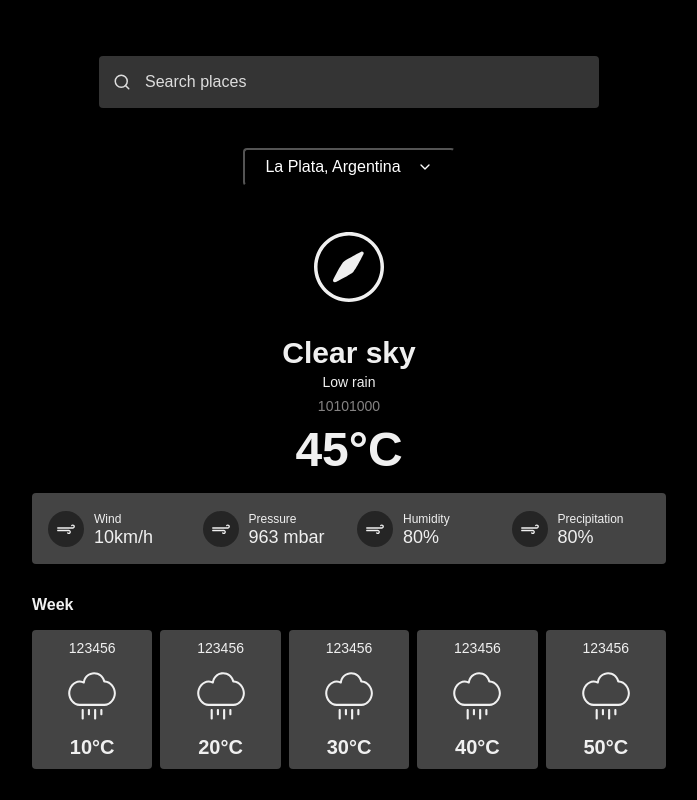
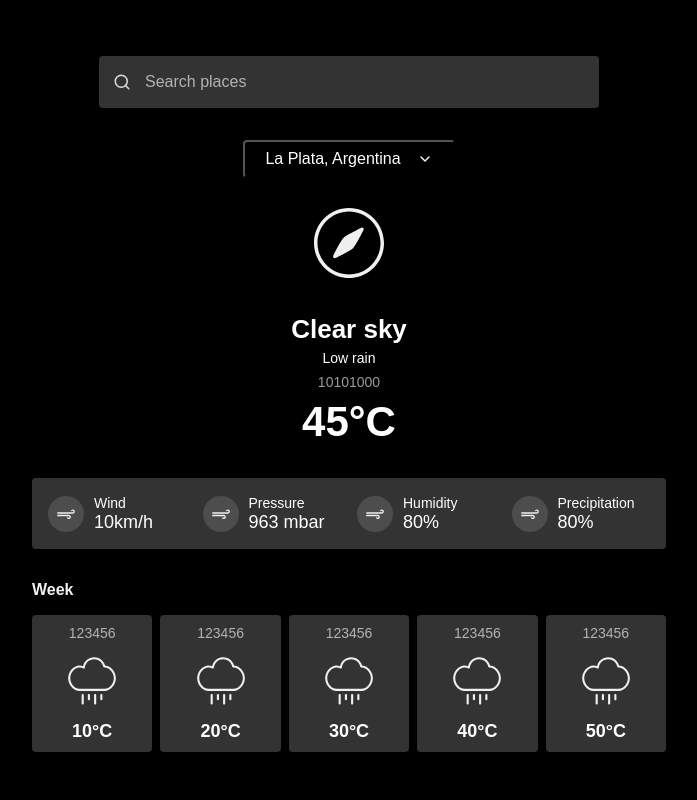
Before and after one commit to geniilsonfernandes/weather-app-react-s, a React (Create React App) app: page / in a window 1280 px wide. Shown: the whole page, without its empty margins (291-988 px from the left). Built offline with nearby package versions, Linux system fonts and the light colour scheme.

Commit message:
:art:styles: various spacing adjustments

```diff
--- a/src/components/MeasureCard/styles.js
+++ b/src/components/MeasureCard/styles.js
@@ -13,8 +13,7 @@ export const Icon = styled.div`
   width: 36px;
   height: 36px;
   border-radius: 18px;
-  background: ${({ theme }) => theme.colors.black200};
-
+  background: ${({ theme }) => theme.colors.black[400]};
   svg {
     transform: scale(1.4);
   }
@@ -23,12 +22,12 @@ export const Icon = styled.div`
 export const Content = styled.div``;
 export const Title = styled.span`
   font-weight: 500;
-  font-size: 12px;
-  color: ${({ theme }) => theme.colors.white100};
+  font-size: ${({ theme }) => theme.fontSizes.xsmall};
+  color: ${({ theme }) => theme.colors.white[100]};
 `;
 
 export const Mesure = styled.h1`
   font-weight: 500;
-  font-size: 18px;
-  color: ${({ theme }) => theme.colors.white100};
+  font-size: ${({ theme }) => theme.fontSizes.medium};
+  color: ${({ theme }) => theme.colors.white[100]};
 `;
--- a/src/components/SearchInput/styles.js
+++ b/src/components/SearchInput/styles.js
@@ -2,13 +2,13 @@ import styled from "styled-components";
 
 export const Wrapper = styled.form`
   height: 52px;
-  background: #343434;
+  background: ${({ theme }) => theme.colors.black[300]};
   width: 100%;
   max-width: 500px;
   display: flex;
   border-radius: 4px;
   &:focus-within {
-    box-shadow: 0 0 0 1px #dddddd;
+    box-shadow: 0 0 0 1px ${({ theme }) => theme.colors.white[100]};
   }
 `;
 export const WrapperIcon = styled.label`
@@ -25,9 +25,9 @@ export const SearchInput = styled.input`
   width: 100%;
   background: none;
 
-  color: #dddddd;
-  font-size: 1.6rem;
+  color: ${({ theme }) => theme.colors.white[100]};
+  font-size: ${({ theme }) => theme.fontSizes.normal};
   &::placeholder {
-    color: #dddddd;
+    color: ${({ theme }) => theme.colors.white[400]};
   }
 `;
--- a/src/components/Weather/styles.js
+++ b/src/components/Weather/styles.js
@@ -19,26 +19,26 @@ export const Content = styled.span`
   align-items: center;
 `;
 export const Condition = styled.h2`
-  font-size: 3rem;
+  font-size: ${({ theme }) => theme.fontSizes.large};
   line-height: 2.6rem;
   padding: 8px 0;
   font-weight: 600;
-  color: ${({ theme }) => theme.colors.white100};
+  color: ${({ theme }) => theme.colors.white[100]};
 `;
 export const Descripiton = styled.p`
   font-size: 1.4rem;
   font-weight: 300;
-  color: ${({ theme }) => theme.colors.white100};
+  color: ${({ theme }) => theme.colors.white[100]};
 `;
 export const Date = styled.p`
-  font-size: 1.4rem;
+  font-size: ${({ theme }) => theme.fontSizes.xsmall};
   font-weight: 300;
   padding-top: 8px;
-  color: ${({ theme }) => theme.colors.white500};
+  color: ${({ theme }) => theme.colors.white[500]};
 `;
 export const Temp = styled.h1`
-  font-size: 4.8rem;
+  font-size: ${({ theme }) => theme.fontSizes.xlarge};
   font-weight: 700;
-  color: ${({ theme }) => theme.colors.white100};
+  color: ${({ theme }) => theme.colors.white[100]};
   padding-top: 8px;
 `;
--- a/src/components/WeatherCard/styles.js
+++ b/src/components/WeatherCard/styles.js
@@ -1,7 +1,7 @@
 import styled from "styled-components";
 
 export const Wrapper = styled.div`
-  background: ${({ theme }) => theme.colors.black500};
+  background: ${({ theme }) => theme.colors.black[300]};
   padding: 10px 16px;
   border-radius: 4px;
   display: inline-flex;
@@ -18,8 +18,8 @@ export const Wrapper = styled.div`
 
 export const Date = styled.span`
   font-weight: 400;
-  font-size: 1.4rem;
-  color: ${({ theme }) => theme.colors.white100};
+  font-size: ${({ theme }) => theme.fontSizes.xsmall};
+  color: ${({ theme }) => theme.colors.white[400]};
   @media (max-width: 768px) {
     order: 0;
   }
@@ -43,8 +43,8 @@ export const Icon = styled.div`
 `;
 export const Temp = styled.h2`
   font-weight: 600;
-  font-size: 2rem;
-  color: ${({ theme }) => theme.colors.white100};
+  font-size: ${({ theme }) => theme.fontSizes.medium};
+  color: ${({ theme }) => theme.colors.white[100]};
   @media (max-width: 768px) {
     order: 1;
     font-size: 1.8rem;
--- a/src/pages/Base/styles.js
+++ b/src/pages/Base/styles.js
@@ -4,7 +4,7 @@ export const Main = styled.header``;
 
 export const Header = styled.header`
   padding: 48px 0;
-  padding-bottom: 24px;
+  padding-bottom: 16px;
   display: flex;
   justify-content: center;
 `;
--- a/src/pages/Home/index.jsx
+++ b/src/pages/Home/index.jsx
@@ -53,9 +53,9 @@ export const Home = () => {
       <S.SectionMenu>
         <Menu />
       </S.SectionMenu>
-      <S.SectionWrapper margin="16">
+      <S.WeatherWrapper>
         <Weather {...mockWeather} />
-      </S.SectionWrapper>
+      </S.WeatherWrapper>
       <S.BoxWrapper margin="16">
         <MeasureCard
           title="Wind"
--- a/src/pages/Home/styles.js
+++ b/src/pages/Home/styles.js
@@ -24,9 +24,13 @@ export const SectionWrapper = styled.div`
   `}
 `;
 
+export const WeatherWrapper = styled(SectionWrapper)`
+  margin-bottom: 32px;
+`;
+
 export const BoxWrapper = styled(SectionWrapper)`
   ${({ theme, margin }) => css`
-    background: ${theme.colors.black500};
+    background: ${theme.colors.black[300]};
     border-radius: ${theme.radius};
     padding: 16px;
     display: grid;
--- a/src/styles/globalStyles.js
+++ b/src/styles/globalStyles.js
@@ -21,6 +21,7 @@ const GlobalStyle = createGlobalStyle`
   }
   input{
     font-size: 1.6rem;
+    font-family: 'Poppins', sans-serif;
   }
   button{
     font-family: 'Poppins', sans-serif;
```
